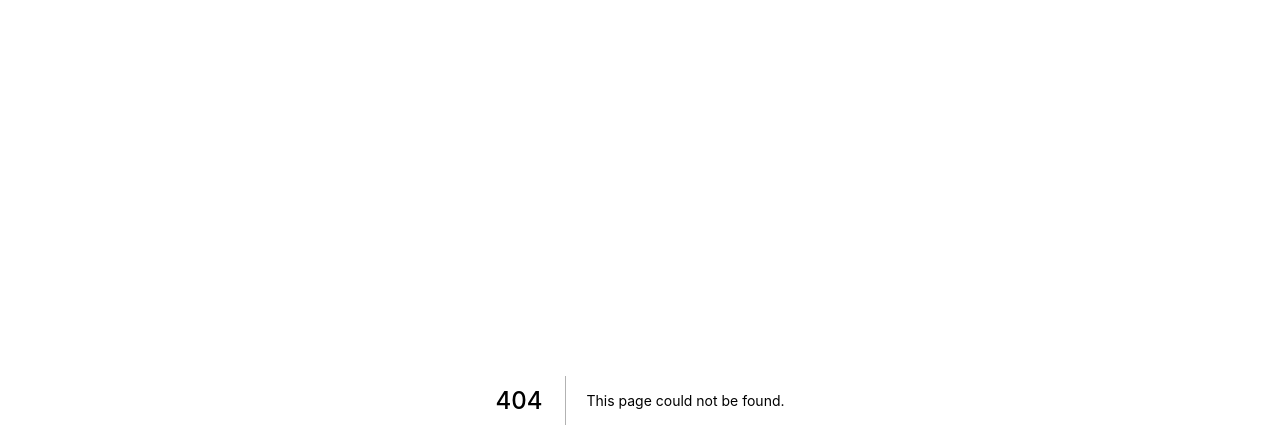
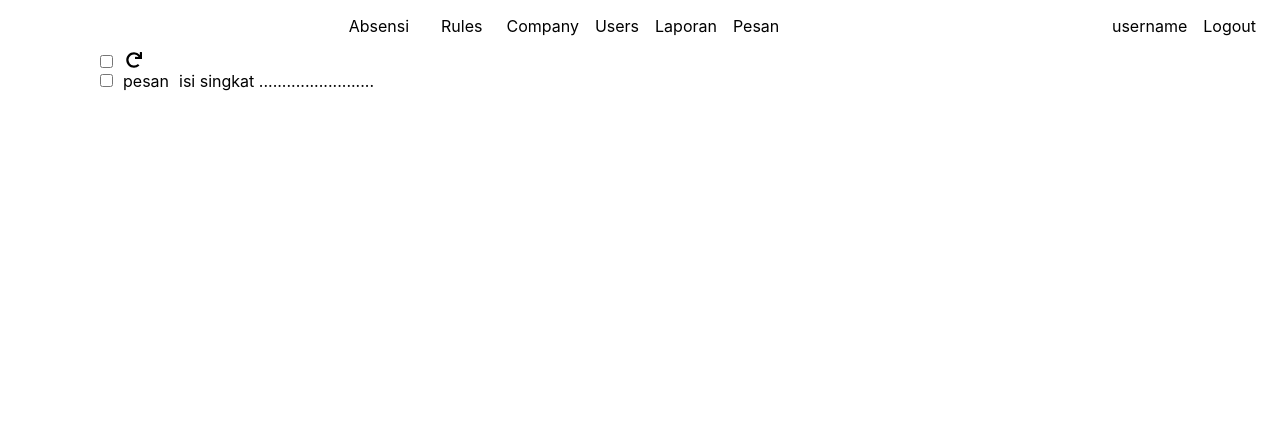
Before and after one commit to miridium-electrode/erp, a Next.js app in the folder web/: page /employees/attendance/hr/messages in a window 1280 px wide. Before the commit this address had no page. Shown: the top 448 px of the page. Built offline with nearby package versions, Linux system fonts and the light colour scheme.

Commit message:
/employees/attendance/hr/messages page scaffhold

```diff
--- /dev/null
+++ b/web/pages/employees/attendance/hr/messages/index.tsx
@@ -0,0 +1,30 @@
+import Background from '@components/background';
+import Navbar from '@components/navbar/employees/attendance/hr';
+import Container from '@components/container/employees/attendance/hr/messages';
+import styles from './styles.module.scss';
+
+import { FontAwesomeIcon } from "@fortawesome/react-fontawesome";
+import { faRedo } from "@fortawesome/free-solid-svg-icons";
+
+function Messages(){
+	return (
+		<Background>
+			<Navbar />
+			<Container>
+				<div className={styles.topmenu}>
+					<input type="checkbox" id="all" />
+					<FontAwesomeIcon icon={faRedo} className={styles.redo} />
+				</div>
+
+				<div className={styles.messagebar}>
+					<input type="checkbox" />
+					<span className={styles.mtitle}>pesan</span>
+					<span className={styles.mdesc}>isi singkat .........................</span>
+				</div>
+			</Container>
+		</Background>
+	);
+}
+
+
+export default Messages;
--- /dev/null
+++ b/web/pages/employees/attendance/hr/messages/styles.module.scss
@@ -0,0 +1,23 @@
+.topmenu {
+	display: flex;
+	flex-direction: row;
+	.redo {
+		margin-left: 10px;
+		&:hover {
+			cursor: pointer;
+		}
+	}
+}
+
+.messagebar {
+	width: 100%;
+	input[type="checkbox"] {
+		margin-right: 10px;
+	}
+	.mtitle {
+		margin-right: 10px;
+	}
+	.mdesc {
+		flex-grow: 4;
+	}
+}
```
